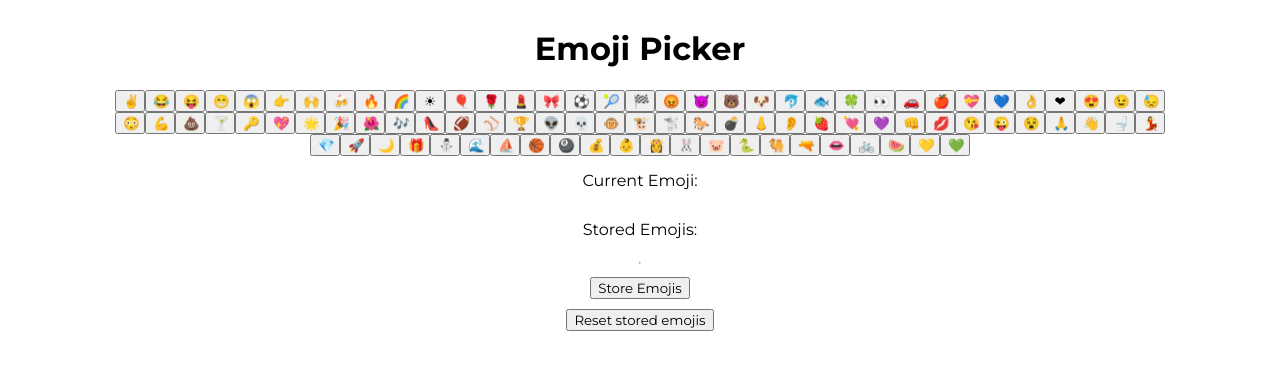
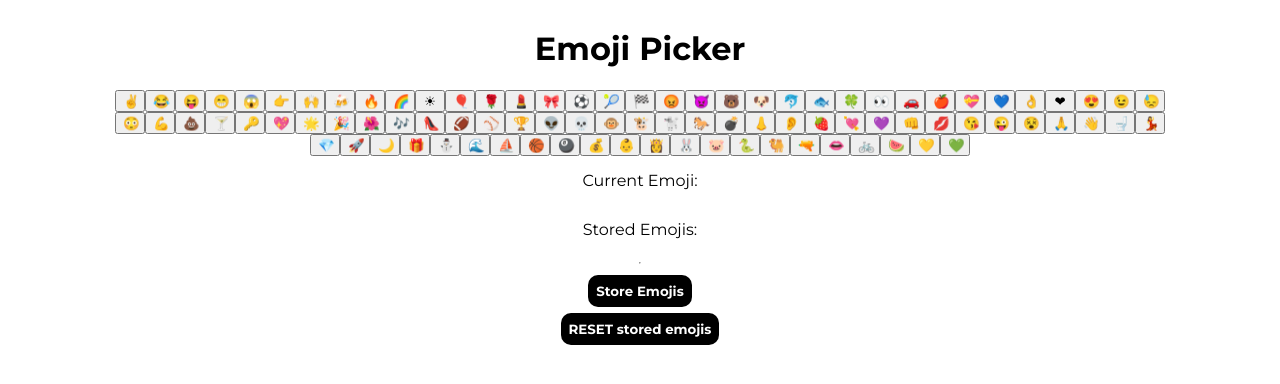
Before and after one commit to jbravoh/emoji-picker, a React (Create React App) app: page / in a window 1280 px wide. Shown: the top 384 px of the page. Built offline with nearby package versions, Linux system fonts and the light colour scheme; the HTML template or start-up script is replaced by a standard one.

Commit message:
Updated button css and formatted app with prettier

```diff
--- a/src/components/EmojiPicker.module.css
+++ b/src/components/EmojiPicker.module.css
@@ -40,5 +40,16 @@
 }
 
 .button {
-  margin: 5px;
+  margin: 3px;
+  background: black;
+  color: white;
+  border: none;
+  border-radius: 10px;
+  padding: 8px;
+  font-weight: bold;
 }
+
+.button:hover {
+  color: orange;
+  cursor: pointer;
+}
--- a/src/components/EmojiPicker.tsx
+++ b/src/components/EmojiPicker.tsx
@@ -54,7 +54,7 @@ export function EmojiPicker(): JSX.Element {
         Store Emojis
       </button>
       <button className={style.button} onClick={handleResetStore}>
-        Reset stored emojis
+        RESET stored emojis
       </button>
     </div>
   );
```
